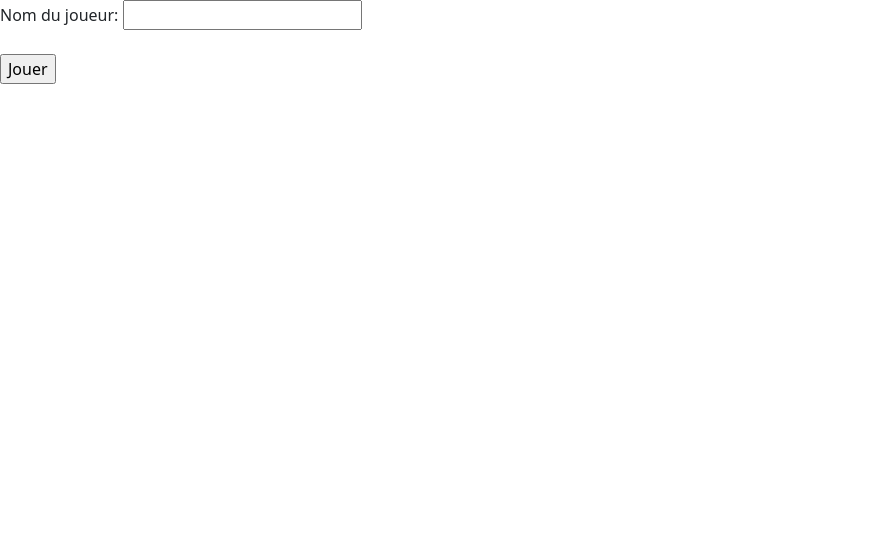
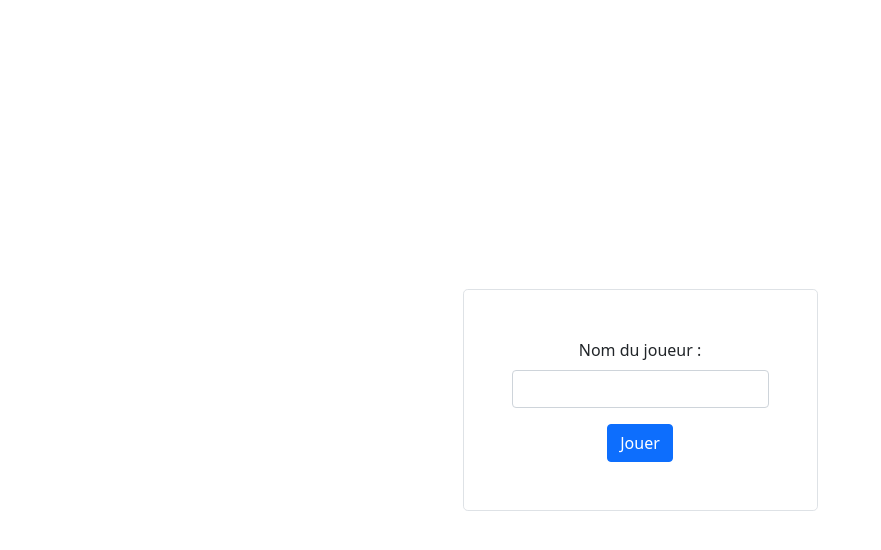
Before and after one commit to Mfournier-dev/Projet_Bataille_Go, a plain HTML site: page form.html in a window 1280 px wide. Shown: the whole page, without its empty margins (0-881 px from the left). Drawn offline with nearby package versions, Linux system fonts and the light colour scheme.

Commit message:
Rajouter des classes BootStrap pour centrer le contenu

```diff
--- a/form.html
+++ b/form.html
@@ -11,12 +11,13 @@
     <title>Bataille</title>
 </head>
 
-<body>
-	<form method="post" action="/index.html">
-		<label for="nom">Nom du joueur:</label>
-		<input type="text" id="nom" name="nom"><br><br>
-
-		<input type="submit" value="Jouer">
-	</form>
+<body class="d-flex justify-content-center align-items-center vh-100">
+    <form class="p-5 border rounded-3" method="post" action="/index.html">
+        <div class="col-md-12 text-center">
+        <label class="form-label" for="nom">Nom du joueur :</label>
+        <input class="form-control mb-3" type="text" id="nom" name="nom">
+        <button class="btn btn-primary" type="submit" >Jouer</button>
+        </div>
+    </form>
 </body>
 </html>
```
